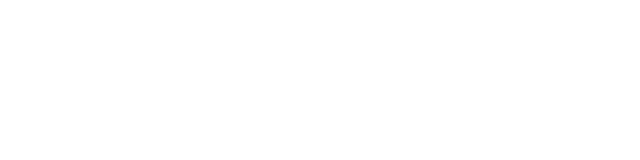
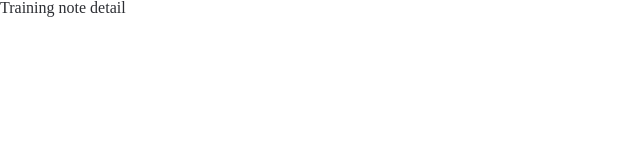
Before and after one commit to dank-1/ntqtrial, a Vue app: page /#/training-note-detail in a window 1280 px wide. Shown: the top 160 px of the page, without its empty margins (0-640 px from the left). Built offline with nearby package versions, Linux system fonts and the light colour scheme.

Commit message:
[add] component

```diff
--- /dev/null
+++ b/src/components/TrainingNoteDetail.vue
@@ -0,0 +1,16 @@
+<template>
+  <div class="training-note-detail">
+    <p>Training note detail</p>
+  </div>
+</template>
+
+<script>
+export default {
+  data () {
+    return {
+    }
+  }
+}
+</script>
+
+<style></style>
--- a/src/router/index.js
+++ b/src/router/index.js
@@ -4,6 +4,7 @@
 import Router from 'vue-router'
 import Hello from '@/components/Hello'
 import NoteList from '@/components/NoteList'
+import TrainingNoteDetail from '@/components/TrainingNoteDetail'
 
 Vue.use(Router)
 
@@ -18,6 +19,11 @@
       path: '/note-list',
       name: 'note-list',
       component: NoteList
+    },
+    {
+      path: '/training-note-detail',
+      name: 'training-note-detail',
+      component: TrainingNoteDetail
     }
   ]
 })
```
